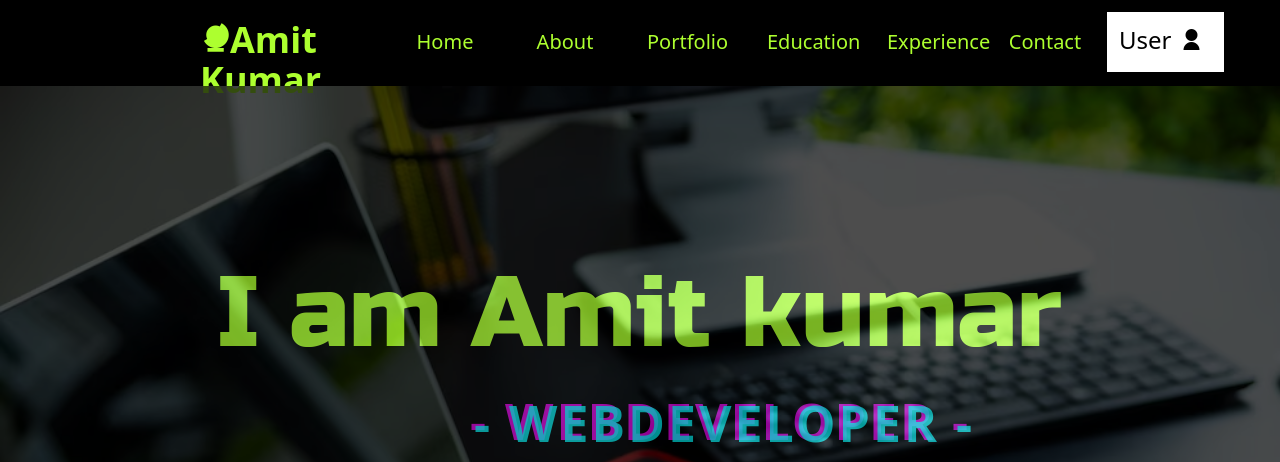
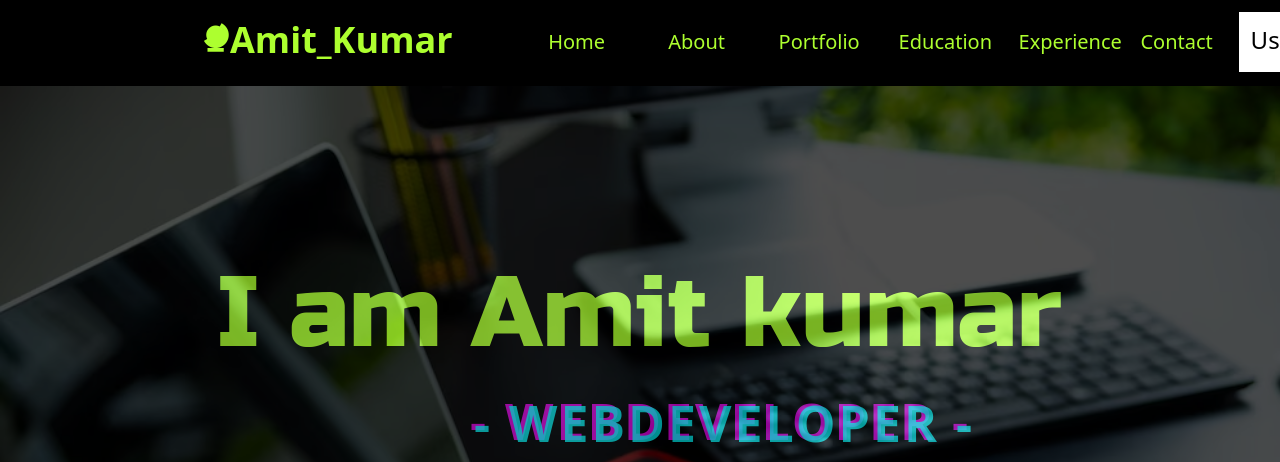
Before and after one commit to amitalena/portfolio, a plain HTML site: page index.html in a window 1280 px wide. Shown: the top 462 px of the page. Drawn offline with nearby package versions, Linux system fonts and the light colour scheme.

Commit message:
index.html

```diff
--- a/index.html
+++ b/index.html
@@ -23,7 +23,7 @@
 <body>
     <!--header section starts-->
     <header class="header p-2 bg-black  z-50 bg:fixed">
-        <div class="flex justify-between h-[70px] bg-none md:px-[180px]"><a href="index.html" class="logo text-gyellow p-3 font-bold text-4xl"><i class="text-3xl font-bold text-gyellow ri-globe-fill"></i>Amit Kumar</a>
+        <div class="flex justify-between h-[70px] bg-none md:px-[180px]"><a href="index.html" class="logo text-gyellow p-3 font-bold text-4xl"><i class="text-3xl font-bold text-gyellow ri-globe-fill"></i>Amit_Kumar</a>
             <div class="menu md:flex">
                 <ul class="menu-list md:flex text-center p-3 md:ml-[50px] gap-5 text-gyellow">
                     <li class="hover:text-white text-xl w-[100px] hover:scale-105 text-center py-2 px-3 capitalize duration-300"><a href="index.html">home</a></li>
```
